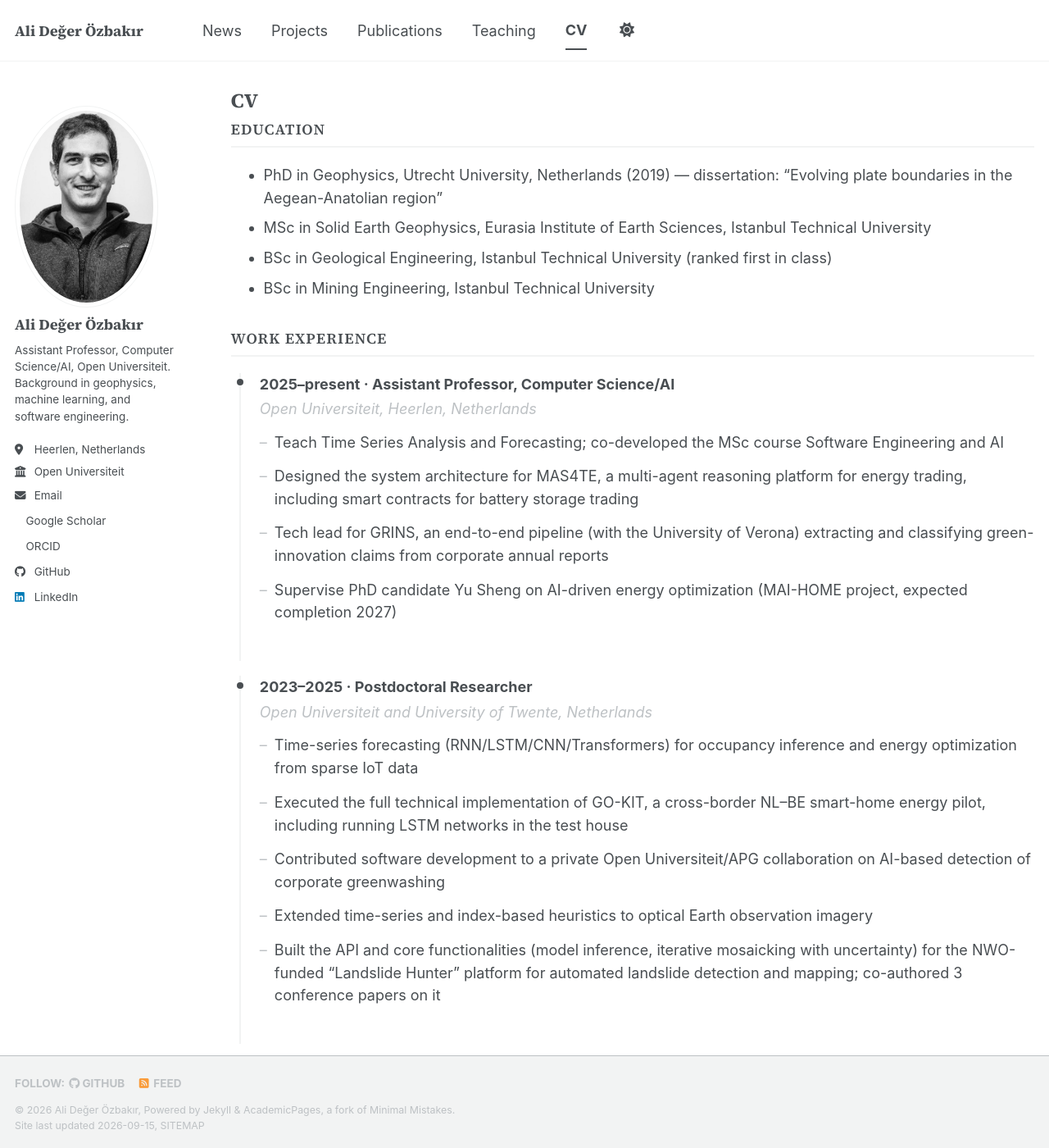
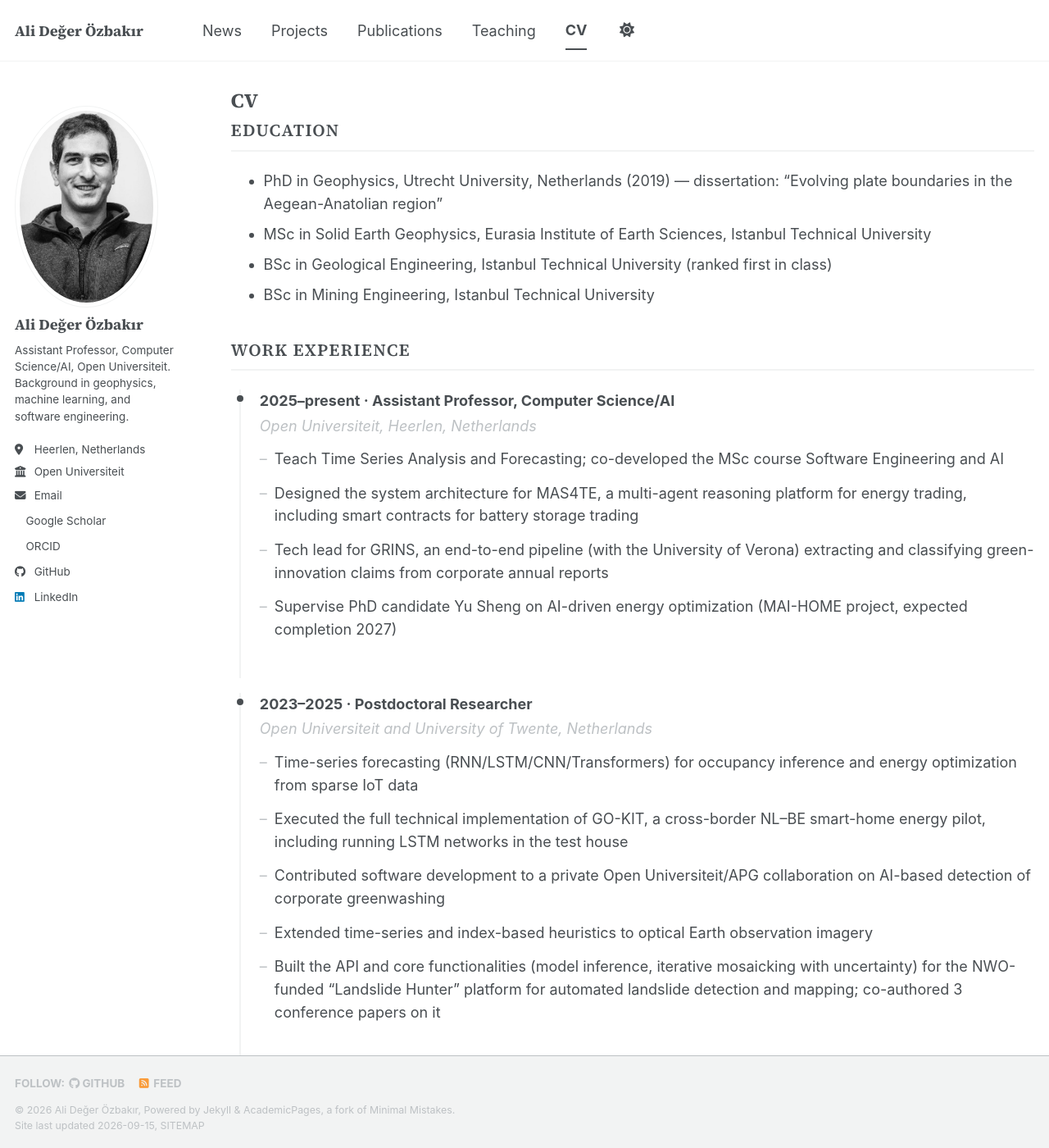
Before and after one commit to aozbakir/aozbakir.github.io, a Jekyll site: the page built from _pages/cv.md, in a window 1280 px wide and 1400 px high. Shown: the whole window at 82% size. Built offline with Jekyll 4.4.1, drawn with Linux system fonts in a browser that asks for light colours; a style sheet for code colours, icons or effects is not loaded.

Commit message:
Fix flattened CV section headers, audit type/color hierarchy
Full site typography audit: found that .cv-content h2 (Education,
Work Experience, Skills, etc.) was explicitly locked to 1em, the same
size as body text, an artifact from when the CV timeline was first
built. Every other h2 on the site (project/publication/teaching
titles) correctly renders at the theme's real h2 size (1.15em). Bump
the CV section headers to match, restoring real visual hierarchy
instead of relying on uppercase+bold alone.

Font pairing, weights, and letter-spacing checked and left as-is
(no issues found). Color: confirmed keeping the site fully neutral/
grayscale per the original design decision — no accent introduced.

Co-Authored-By: Claude Sonnet 5 <noreply@anthropic.com>

```diff
--- a/_includes/head/custom.html
+++ b/_includes/head/custom.html
@@ -94,7 +94,7 @@
   .cv-content h2 {
     text-transform: uppercase;
     letter-spacing: 0.06em;
-    font-size: 1em;
+    font-size: 1.15em;
     font-weight: 600;
     border-bottom: 2px solid var(--global-border-color);
     padding-bottom: 0.5em;
```
